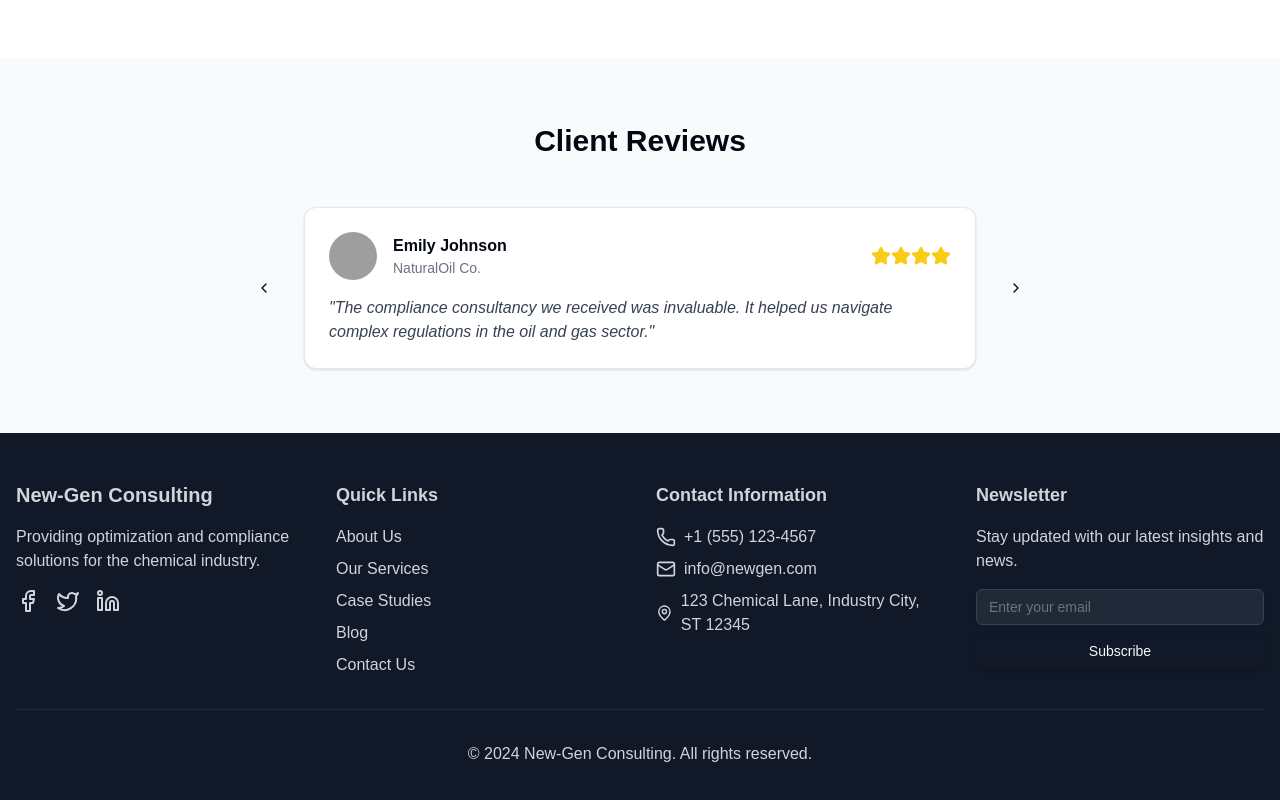
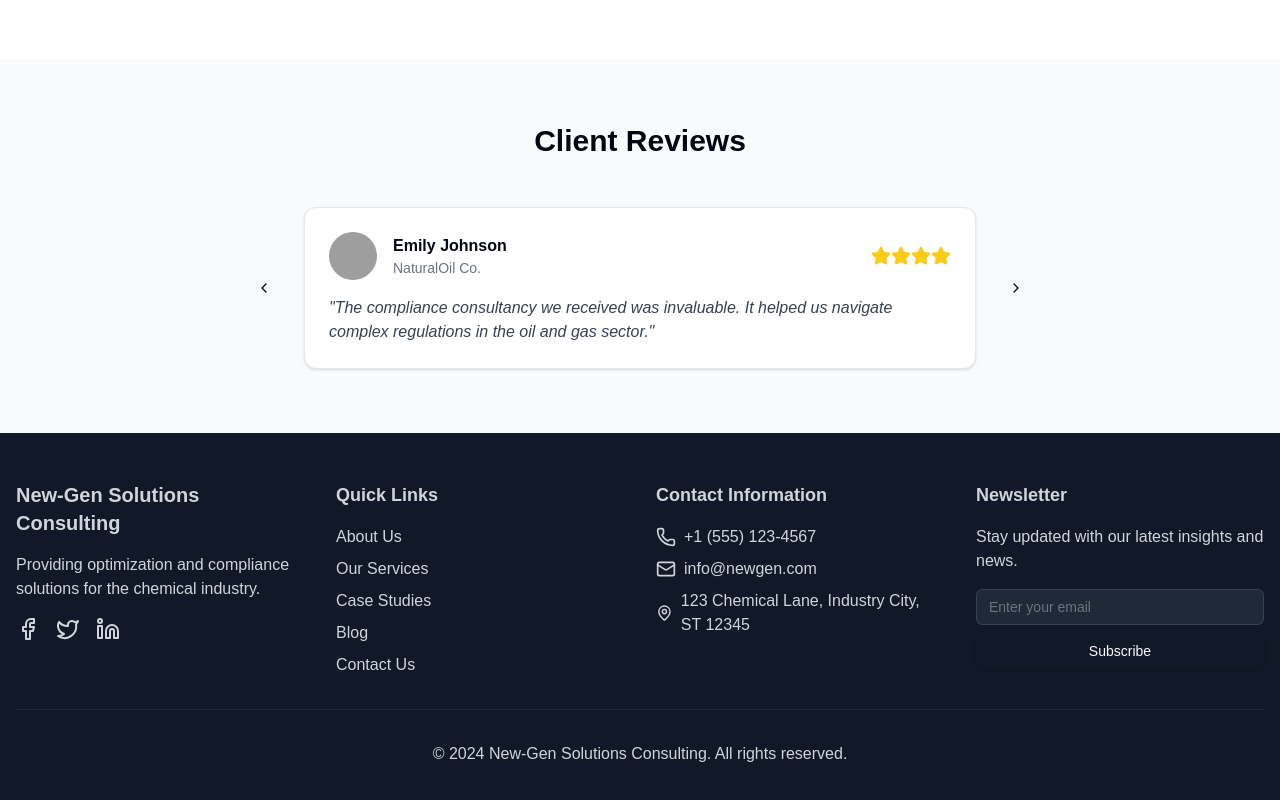
Before and after one commit to manthankhawse/opti-consul, a Next.js app: page / in a window 1280 px wide. Shown: the part 1815-2615 px from the top of the page. Built offline with nearby package versions, Linux system fonts and the light colour scheme; grey boxes are pictures that could not be loaded.

Commit message:
Update Footer.tsx

```diff
--- a/app/components/Footer.tsx
+++ b/app/components/Footer.tsx
@@ -10,7 +10,7 @@ export default function Footer() {
       <div className="container mx-auto px-4 py-12">
         <div className="grid grid-cols-1 md:grid-cols-2 lg:grid-cols-4 gap-8">
           <div>
-            <h3 className="text-xl font-semibold mb-4">New-Gen Consulting</h3>
+            <h3 className="text-xl font-semibold mb-4">New-Gen Solutions Consulting</h3>
             <p className="mb-4">Providing optimization and compliance solutions for the chemical industry.</p>
             <div className="flex space-x-4">
               <Link href="https://facebook.com" target="_blank" rel="noopener noreferrer">
@@ -65,7 +65,7 @@ export default function Footer() {
           </div>
         </div>
         <div className="mt-8 pt-8 border-t border-gray-800 text-center">
-          <p>&copy; {new Date().getFullYear()} New-Gen Consulting. All rights reserved.</p>
+          <p>&copy; {new Date().getFullYear()} New-Gen Solutions Consulting. All rights reserved.</p>
         </div>
       </div>
     </footer>
```
